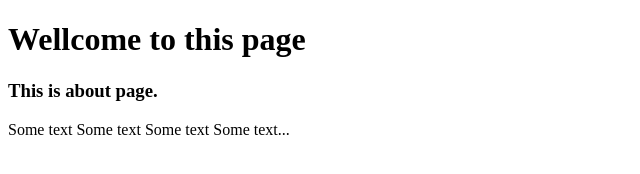
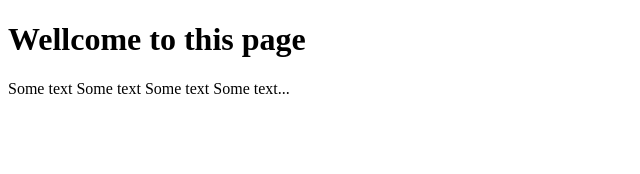
Before and after one commit to Yahya-Mdb/project, a plain HTML site: page about.html in a window 1280 px wide. Shown: the whole page, without its empty margins (0-640 px from the left). Drawn offline with Linux system fonts and the light colour scheme.

Commit message:
Update about.html

```diff
--- a/about.html
+++ b/about.html
@@ -9,8 +9,6 @@
 
         <h1>Wellcome to this page</h1>
 
-        <h3>This is about page.</h3>
-
         <p>Some text Some text Some text Some text...</p>
 </body>
 </html>
```
